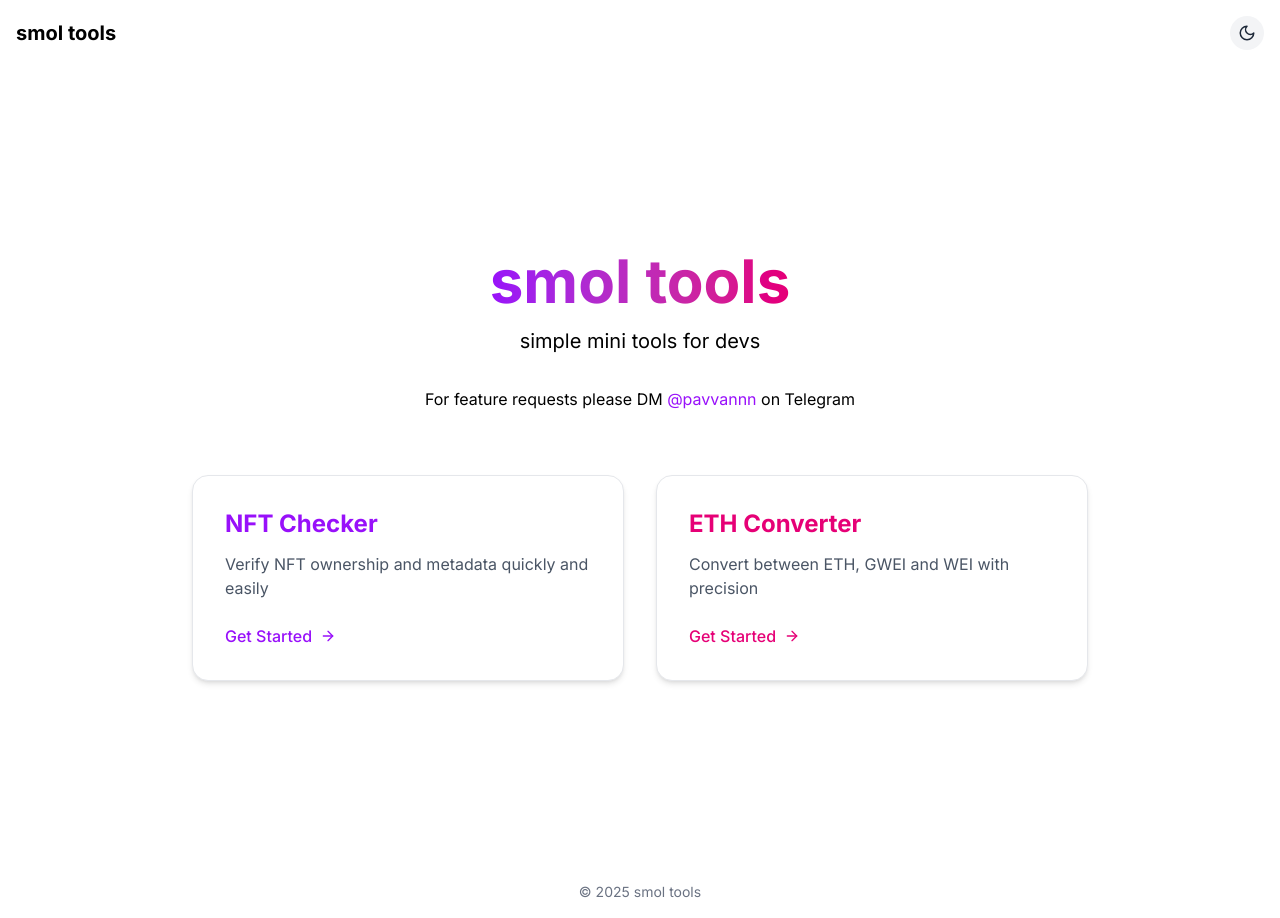
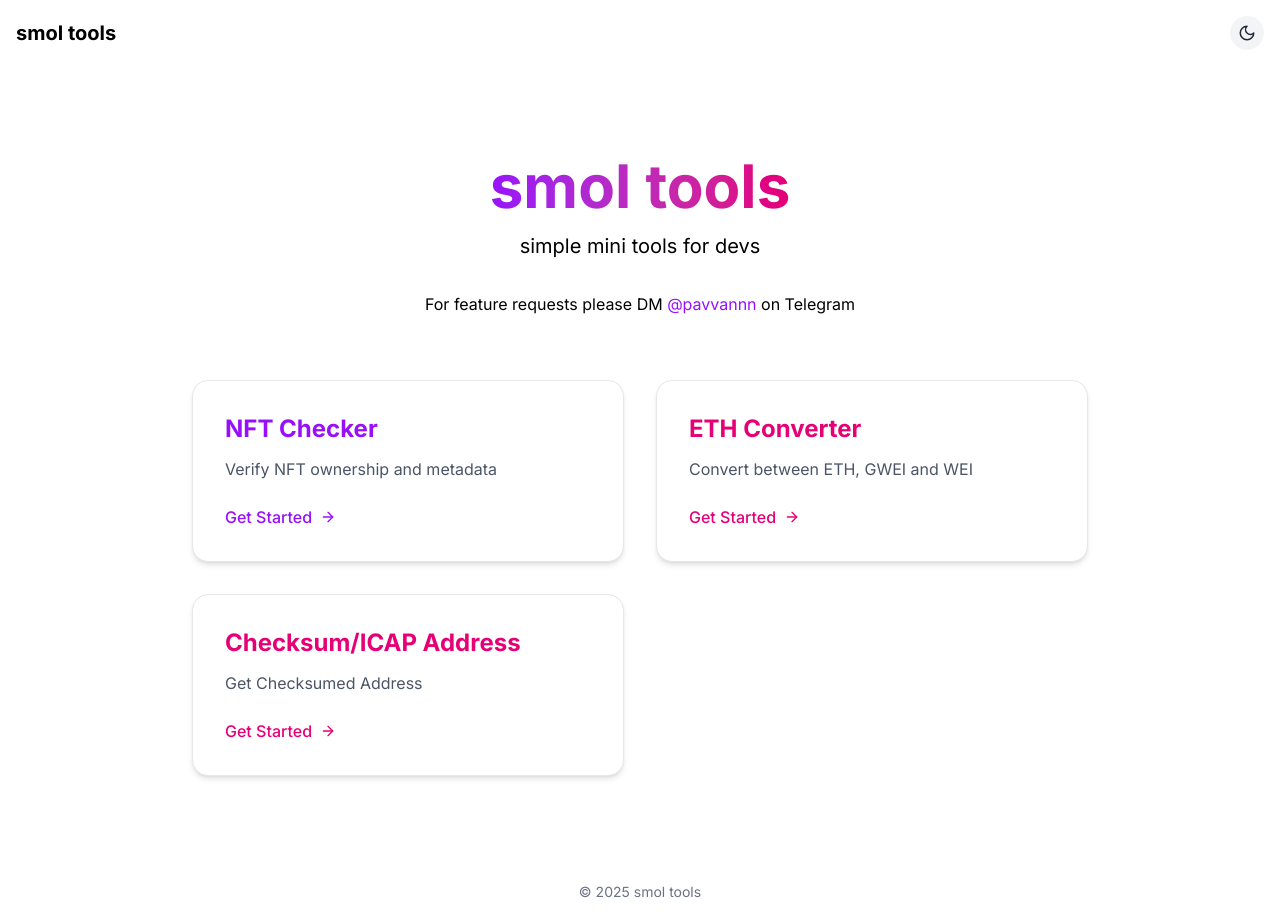
Before and after one commit to pavvann/smol-tools, a Next.js app: page / in a window 1280 px wide. Built offline with nearby package versions, Linux system fonts and the light colour scheme.

Commit message:
feat: address converter

```diff
--- /dev/null
+++ b/src/app/checksum/page.tsx
@@ -0,0 +1,54 @@
+"use client"
+
+import { ethers } from "ethers";
+import { useState } from "react";
+
+export default function checksum () {
+
+    const [userAddress, setUserAddress] = useState("")
+    const [checksumedAddress, setChecksumedAddress]  = useState("")
+    const [icapAddress, setIcapAddress] = useState("")
+
+    const convertFromUserAddress = (address: string) => {
+        setChecksumedAddress(ethers.getAddress(address))
+        setIcapAddress(ethers.getIcapAddress(address))
+    }
+
+    return (
+        <main className="flex min-h-screen flex-col items-center justify-center p-4">
+          <h1 className="text-2xl font-bold mb-4">Get Checksum / ICAP Address</h1>
+          <div className="flex flex-col gap-4 w-108">
+            <input
+              type="text"
+              placeholder="Enter Address"
+              value={userAddress}
+              onChange={(e) => {
+                setUserAddress(e.target.value);
+                convertFromUserAddress(e.target.value);
+              }}
+              className="p-2 border rounded"
+            />
+            <input
+              type="text"
+              placeholder="Checksumed Address"
+              value={checksumedAddress}
+              onChange={(e) => {
+                setChecksumedAddress(e.target.value);
+                convertFromUserAddress(e.target.value);
+              }}
+              className="p-2 border rounded"
+            />
+            <input
+              type="text"
+              placeholder="ICAP Address"
+              value={icapAddress}
+              onChange={(e) => {
+                setIcapAddress(e.target.value);
+                convertFromUserAddress(e.target.value);
+              }}
+              className="p-2 border rounded"
+            />
+          </div>
+        </main>
+      );
+}
--- a/src/app/page.tsx
+++ b/src/app/page.tsx
@@ -26,7 +26,7 @@ export default function Home() {
               <div className="absolute inset-0 bg-gradient-to-br from-purple-500/10 to-purple-700/10 opacity-0 group-hover:opacity-100 transition-opacity duration-300"></div>
               <h2 className="text-2xl font-bold text-purple-600 dark:text-purple-400 mb-3">NFT Checker</h2>
               <p className="text-gray-600 dark:text-gray-300 mb-6">
-                Verify NFT ownership and metadata quickly and easily
+                Verify NFT ownership and metadata
               </p>
               <div className="flex items-center text-purple-600 dark:text-purple-400 font-medium">
                 Get Started
@@ -40,7 +40,20 @@ export default function Home() {
               <div className="absolute inset-0 bg-gradient-to-br from-pink-500/10 to-pink-700/10 opacity-0 group-hover:opacity-100 transition-opacity duration-300"></div>
               <h2 className="text-2xl font-bold text-pink-600 dark:text-pink-400 mb-3">ETH Converter</h2>
               <p className="text-gray-600 dark:text-gray-300 mb-6">
-                Convert between ETH, GWEI and WEI with precision
+                Convert between ETH, GWEI and WEI
+              </p>
+              <div className="flex items-center text-pink-600 dark:text-pink-400 font-medium">
+                Get Started
+                <ArrowRight className="ml-2 h-4 w-4 transition-transform group-hover:translate-x-1" />
+              </div>
+            </div>
+          </Link>
+          <Link href="/checksum/" className="w-full">
+            <div className="group relative bg-white dark:bg-gray-800 rounded-2xl shadow-md hover:shadow-xl transition-all duration-300 p-8 border border-gray-200 dark:border-gray-700 overflow-hidden">
+              <div className="absolute inset-0 bg-gradient-to-br from-pink-500/10 to-pink-700/10 opacity-0 group-hover:opacity-100 transition-opacity duration-300"></div>
+              <h2 className="text-2xl font-bold text-pink-600 dark:text-pink-400 mb-3">Checksum/ICAP Address</h2>
+              <p className="text-gray-600 dark:text-gray-300 mb-6">
+                Get Checksumed Address
               </p>
               <div className="flex items-center text-pink-600 dark:text-pink-400 font-medium">
                 Get Started
```
